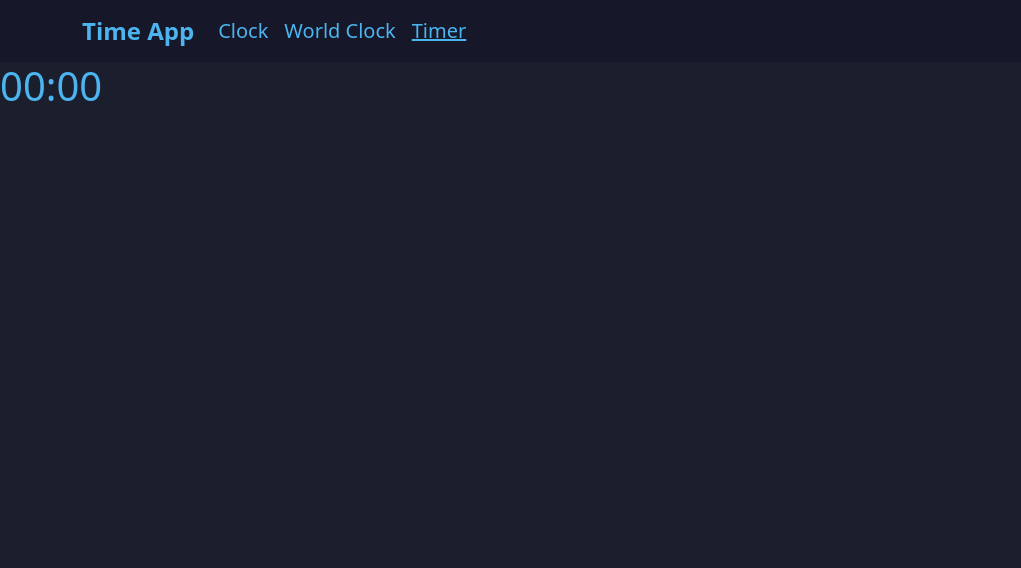
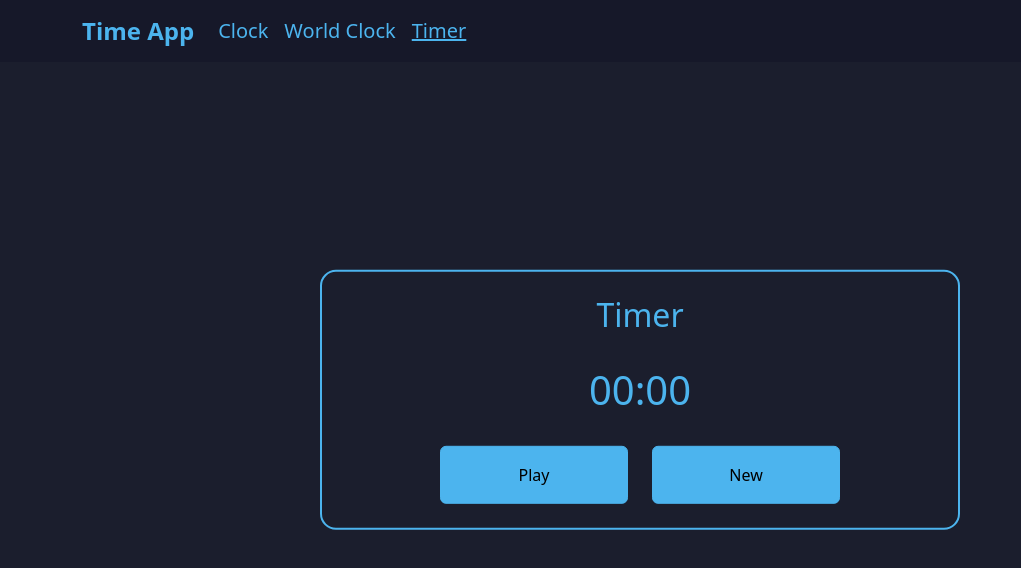
Before and after one commit to LugpDev2022/time-app, a React (Vite) app: page /timer in a window 1280 px wide. Shown: the top 568 px of the page, without its empty margins (0-1021 px from the left). Built offline with nearby package versions, Linux system fonts and the light colour scheme.

Commit message:
Make the styles of TimerPage

```diff
--- a/src/pages/TimerPage.jsx
+++ b/src/pages/TimerPage.jsx
@@ -1,12 +1,26 @@
-import { useDispatch, useSelector } from 'react-redux';
-import { increment } from '../store/slices/timer';
+import { Button, Col, Container, Row } from 'react-bootstrap';
 
 export const TimerPage = () => {
-  const { minutes, seconds } = useSelector(state => state.timer.counter);
-
   return (
-    <div className='text-primary h1'>
-      <span>{`${minutes}:${seconds}`}</span>
+    <div className='position-absolute top-50 start-50 translate-middle w-50 border rounded-4 border-2 border-primary align-items-center'>
+      <Container>
+        <Row>
+          <h1 className='text-primary text-center mt-4 h2'>Timer</h1>
+        </Row>
+        <Row>
+          <div className=' d-flex align-items-center justify-content-center my-4'>
+            <span className='text-primary h1'>00:00</span>
+          </div>
+        </Row>
+        <Row className='justify-content-center align-items-center'>
+          <Col xs={12} md={5} xl={4}>
+            <Button className='w-100 py-3 mb-4'>Play</Button>
+          </Col>
+          <Col xs={12} md={5} xl={4}>
+            <Button className='w-100 py-3 mb-4'>New</Button>
+          </Col>
+        </Row>
+      </Container>
     </div>
   );
 };
```
